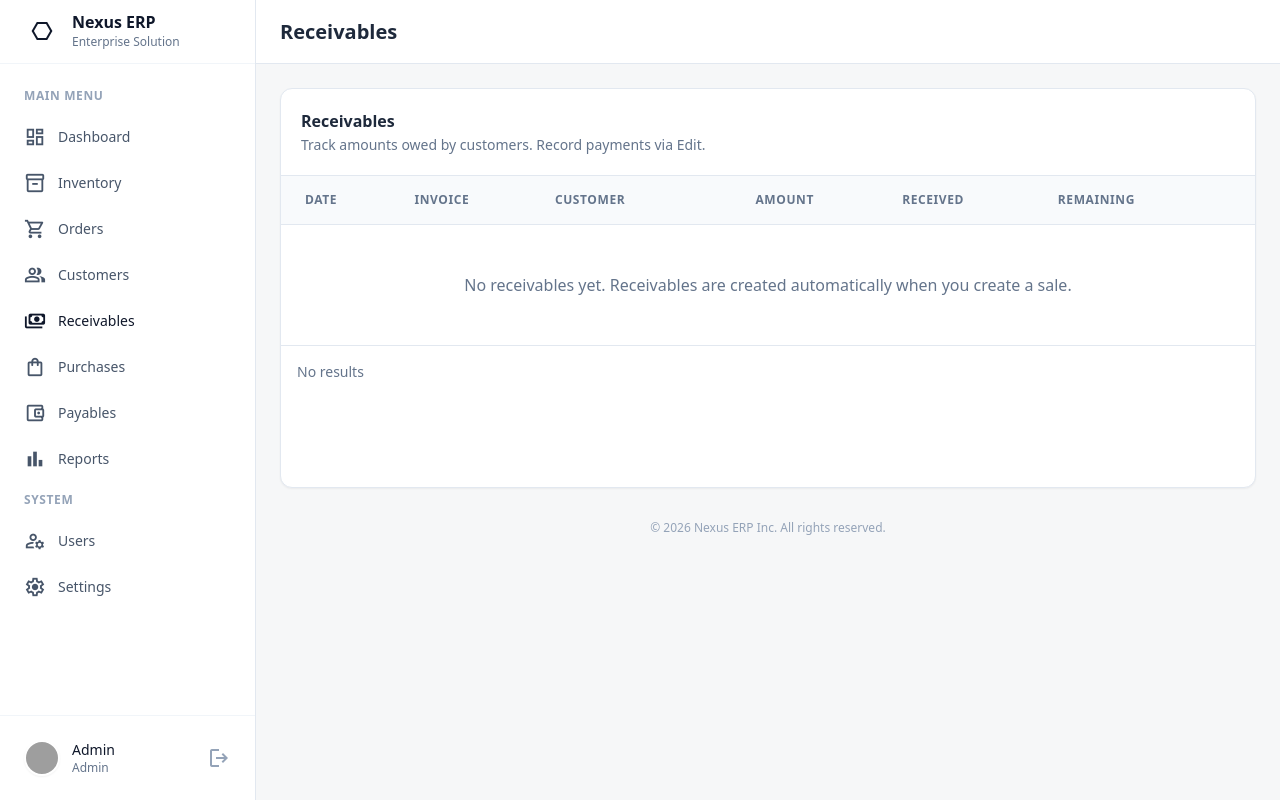
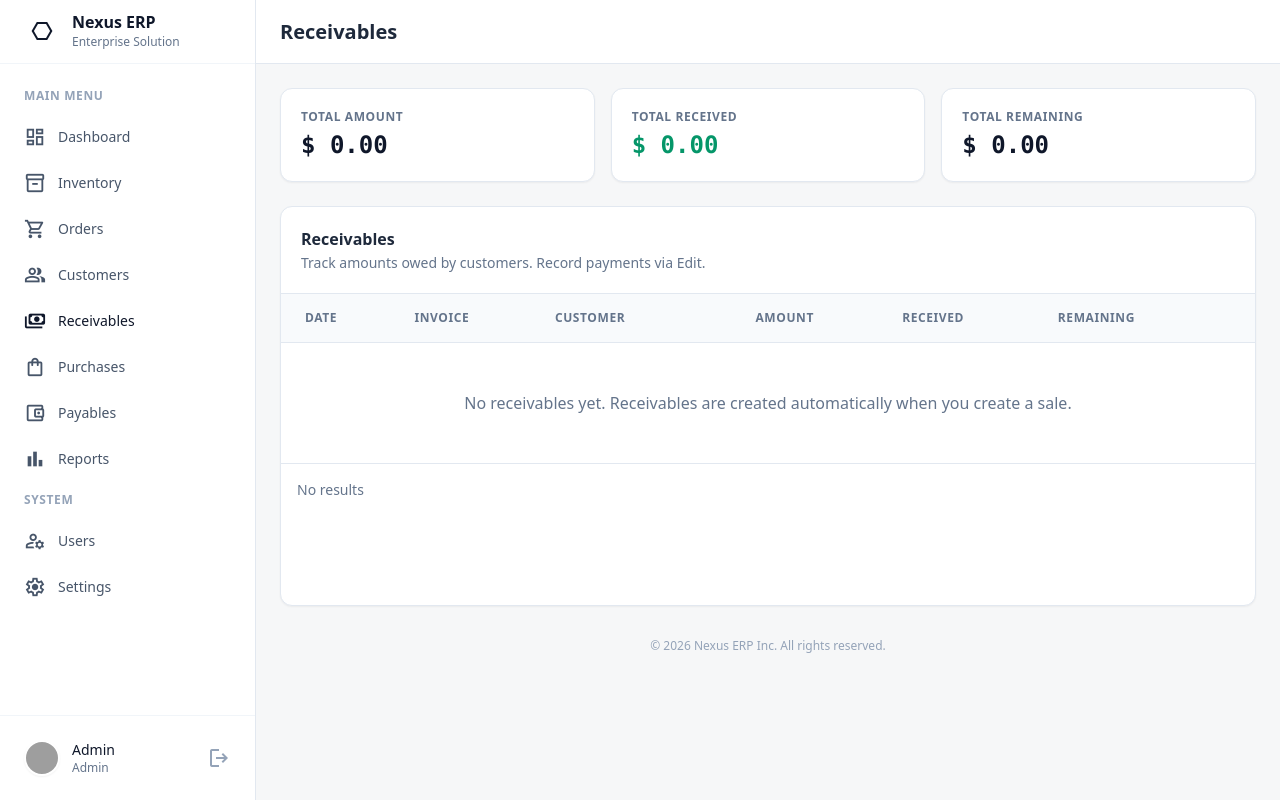
Before and after one commit to MuhammadSaljooq/projectlaibaindustry, a Laravel app: page /receivables in a window 1280 px wide. Run offline with Laravel 12, Linux system fonts and the light colour scheme; a user stored in the database is signed in; data comes from the database, SQL or seed files in the repository; data that the repository does not hold is empty; some libraries are stand-ins or nearby versions; grey boxes are pictures that could not be loaded.

Commit message:
Add totals summary cards to receivables page (Amount, Received, Remaining)
Made-with: Cursor

```diff
--- a/laibaindustry-erp/app/Http/Controllers/ReceivableController.php
+++ b/laibaindustry-erp/app/Http/Controllers/ReceivableController.php
@@ -17,7 +17,15 @@ class ReceivableController extends Controller
             ->orderByDesc('date')
             ->paginate(15);
 
-        return view('receivables.index', ['receivables' => $receivables]);
+        $totals = Receivable::query()
+            ->selectRaw('
+                COALESCE(SUM(amount), 0)                   AS total_amount,
+                COALESCE(SUM(received), 0)                 AS total_received,
+                COALESCE(SUM(amount) - SUM(received), 0)   AS total_remaining
+            ')
+            ->first();
+
+        return view('receivables.index', compact('receivables', 'totals'));
     }
 
     public function create(): RedirectResponse
--- a/laibaindustry-erp/resources/views/receivables/index.blade.php
+++ b/laibaindustry-erp/resources/views/receivables/index.blade.php
@@ -30,6 +30,27 @@
 {{ session('error') }}
 </div>
 @endif
+
+<div class="grid grid-cols-1 sm:grid-cols-3 gap-4">
+<div class="bg-white dark:bg-[#1a2632] rounded-xl border border-slate-200 dark:border-slate-700 shadow-sm p-5">
+<p class="text-xs font-semibold text-slate-500 dark:text-slate-400 uppercase tracking-wider">Total Amount</p>
+<p class="text-2xl font-bold text-slate-900 dark:text-white font-mono mt-1">
+<span class="tabular-nums">{{ $currencySymbol ?? '$' }} {{ number_format($totals->total_amount ?? 0, 2) }}</span>
+</p>
+</div>
+<div class="bg-white dark:bg-[#1a2632] rounded-xl border border-slate-200 dark:border-slate-700 shadow-sm p-5">
+<p class="text-xs font-semibold text-slate-500 dark:text-slate-400 uppercase tracking-wider">Total Received</p>
+<p class="text-2xl font-bold text-emerald-600 dark:text-emerald-400 font-mono mt-1">
+<span class="tabular-nums">{{ $currencySymbol ?? '$' }} {{ number_format($totals->total_received ?? 0, 2) }}</span>
+</p>
+</div>
+<div class="bg-white dark:bg-[#1a2632] rounded-xl border border-slate-200 dark:border-slate-700 shadow-sm p-5">
+<p class="text-xs font-semibold text-slate-500 dark:text-slate-400 uppercase tracking-wider">Total Remaining</p>
+<p class="text-2xl font-bold text-primary font-mono mt-1">
+<span class="tabular-nums">{{ $currencySymbol ?? '$' }} {{ number_format($totals->total_remaining ?? 0, 2) }}</span>
+</p>
+</div>
+</div>
 
 <div class="bg-white dark:bg-[#1a2632] rounded-xl border border-slate-200 dark:border-slate-700 shadow-sm flex flex-col flex-1 min-h-[400px]">
 <div class="p-5 border-b border-slate-200 dark:border-slate-700">
```
